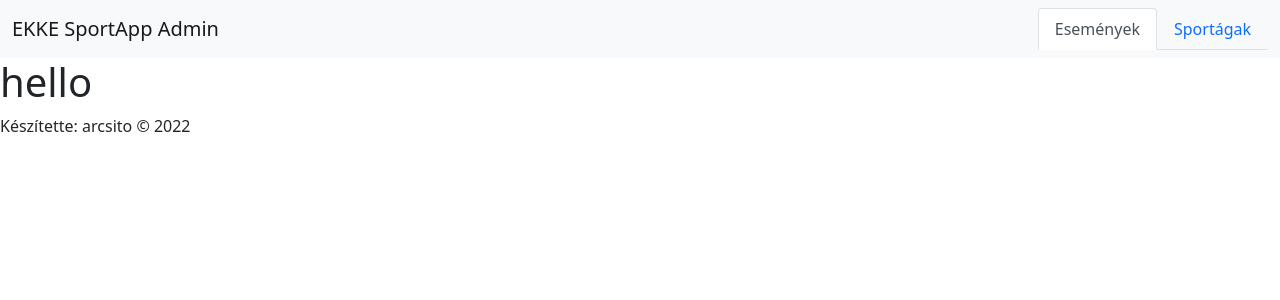
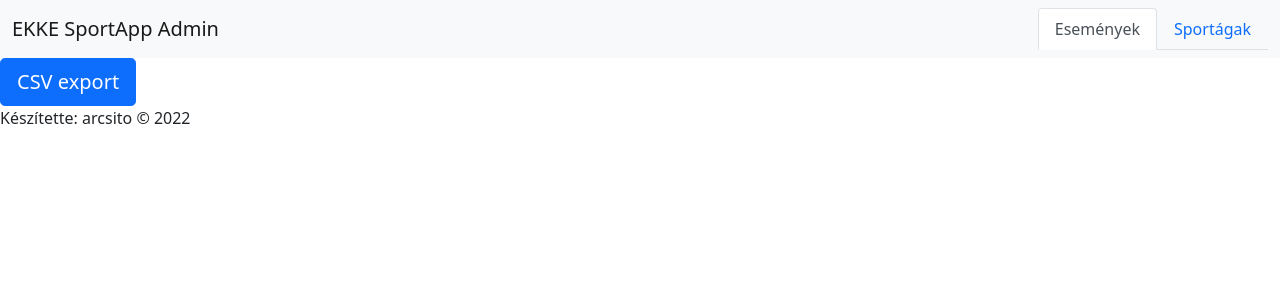
Before and after one commit to Ryvenay/AFP2_ARCSITO, a React (Create React App) app in the folder src/frontend/admin_site/: page / in a window 1280 px wide. Shown: the top 300 px of the page. Built offline with nearby package versions, Linux system fonts and the light colour scheme.

Commit message:
feat(admin_site): added CSV export

```diff
--- a/src/frontend/admin_site/src/App.js
+++ b/src/frontend/admin_site/src/App.js
@@ -8,6 +8,7 @@ import EventList from "./components/event/EventList"
 import EventEdit from './components/event/EventEdit'
 import SportList from './components/sport/SportList'
 import SportEdit from './components/sport/SportEdit'
+import ExportToCSVButton from './components/ExportToCSVButton'
 
 function App() {
   return (
@@ -15,7 +16,7 @@ function App() {
       <BrowserRouter>
         <Navigation />
         <Routes>
-          <Route path="/" element={<h1>hello</h1>}/>
+          <Route path="/" element={<ExportToCSVButton/>}/>
           <Route path="/events" element={<EventList/>}/>
           <Route path="/events/:uuid" element={<EventEdit/>}/>
           <Route path="/events/new" element={<EventEdit/>}/>
--- /dev/null
+++ b/src/frontend/admin_site/src/components/ExportToCSVButton.js
@@ -0,0 +1,40 @@
+import config from '../config'
+
+function exportToCSV(e) {
+    const url = `${config.API_URL}/export/index.php`
+    const credentials = window.btoa(`${config.API_USER}:${config.API_PWD}`)
+    const auth = `Basic ${credentials}`
+    fetch(url, {headers: {'Authorization': auth}})
+        .then(res => res.json())
+        .then(data => {
+            let csvHeader = Object.keys(data[0]).join() + '\n'
+            let csvData = data.map((record) => Object.values(record).join() + '\n')
+            let csvContents = csvHeader + '\n' + csvData
+
+            let blob = new Blob([csvContents])
+
+            let event = new MouseEvent('click', {
+                'view': window,
+                'bubbles': true,
+                'cancelable': true
+            })
+
+            let element = document.createElement("a")
+
+            element.download = `${new Date().toISOString()}.csv`
+            element.href = URL.createObjectURL(blob)
+            element.dispatchEvent(event)
+        })
+}
+
+
+function ExportToCSVButton() {
+    return (
+        <button id='exportToCSVButton' onClick={exportToCSV}
+            className='btn btn-primary btn-lg'>
+            CSV export
+        </button>
+    )
+}
+
+export default ExportToCSVButton;
```
